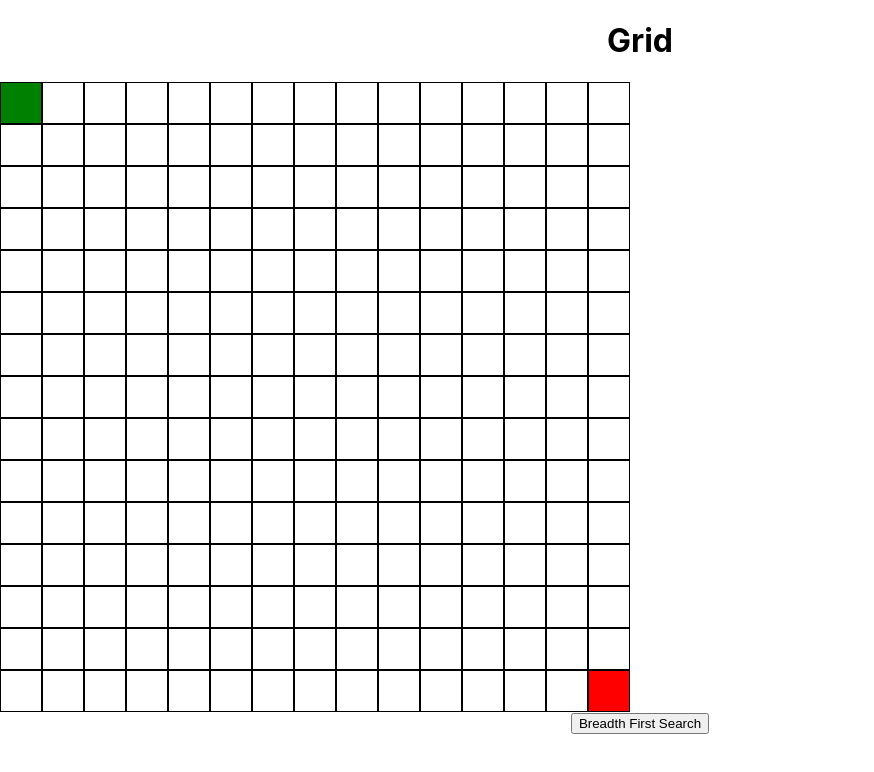
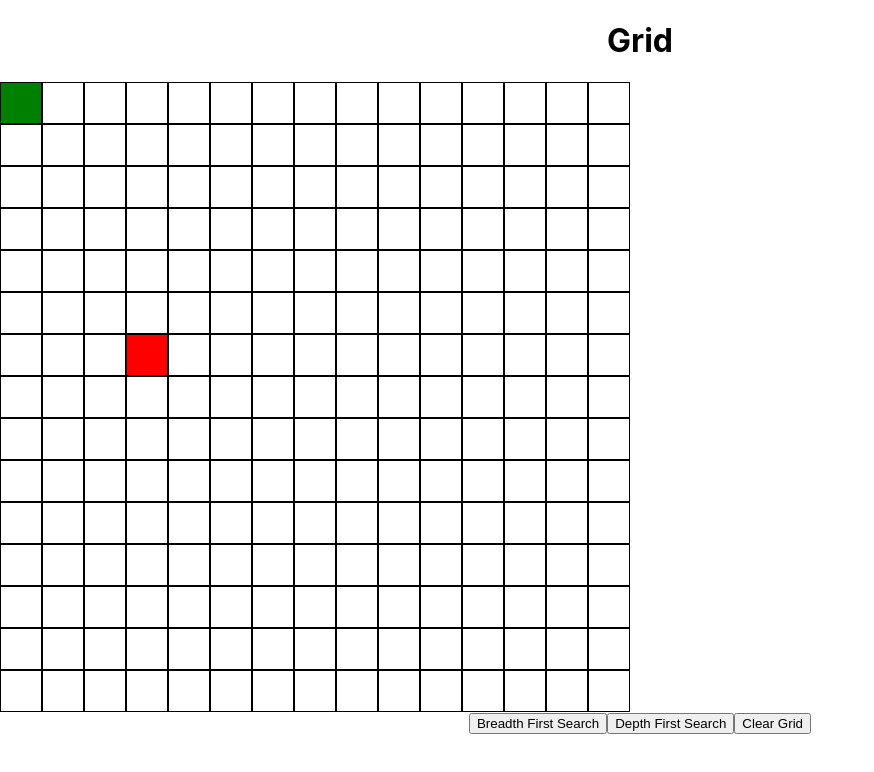
Before and after one commit to Jawny/Algorithm-Visualizer, a React (Create React App) app: page / in a window 1280 px wide. Shown: the top 772 px of the page, without its empty margins (0-874 px from the left). Built offline with nearby package versions, Linux system fonts and the light colour scheme.

Commit message:
finished DFS algorithm, added clear button and clear function after rerunning algorithms

```diff
--- /dev/null
+++ b/src/algorithms/DepthFirstSearch.js
@@ -0,0 +1,27 @@
+function DFS(node, grid) {
+  let visited = new Set();
+  let res = [];
+
+  searchThroughNeighboursHelper(grid, res, visited, node.x, node.y);
+  return res;
+}
+
+function searchThroughNeighboursHelper(grid, res, visited, i, j) {
+  console.log("function ran");
+  if (
+    i >= 0 &&
+    j >= 0 &&
+    i < grid.length &&
+    j < grid[0].length &&
+    !visited.has(grid[i][j])
+  ) {
+    visited.add(grid[i][j]);
+    res.push(grid[i][j]);
+    searchThroughNeighboursHelper(grid, res, visited, i + 1, j);
+    searchThroughNeighboursHelper(grid, res, visited, i - 1, j);
+    searchThroughNeighboursHelper(grid, res, visited, i, j + 1);
+    searchThroughNeighboursHelper(grid, res, visited, i, j - 1);
+  }
+}
+
+export default DFS;
--- /dev/null
+++ b/src/algorithms/Dijkstras.js
@@ -0,0 +1 @@
+function Dijkstras(node, grid) {}
--- a/src/grid/Grid.js
+++ b/src/grid/Grid.js
@@ -2,14 +2,15 @@ import React, { useState, useEffect } from "react";
 import Node from "../node/Node";
 import "./Grid.css";
 import BFS from "../algorithms/BreadthFirstSearch";
+import DFS from "../algorithms/DepthFirstSearch";
 
 const cols = 15;
 const rows = 15;
 
 const NODE_START_ROW = 0;
 const NODE_START_COL = 0;
-const NODE_END_ROW = rows - 1;
-const NODE_END_COL = cols - 1;
+const NODE_END_ROW = 6;
+const NODE_END_COL = 3;
 
 const Grid = () => {
   const [grid, setGrid] = useState([]);
@@ -42,6 +43,9 @@ const Grid = () => {
   function Spot(i, j, val) {
     this.x = i;
     this.y = j;
+    this.g = 0;
+    this.h = 0;
+    this.f = 0;
     this.val = val;
     this.isVisited = false;
     this.isStart = this.x === NODE_START_ROW && this.y === NODE_START_COL;
@@ -51,7 +55,10 @@ const Grid = () => {
   // resultNodes = result steps to play back algorithm
   const runAlgorithm = (resultNodes) => {
     let interval = setInterval(function () {
-      if (resultNodes.length === 0) {
+      if (
+        resultNodes[0] === grid[NODE_END_ROW][NODE_END_COL] ||
+        resultNodes.length === 0
+      ) {
         clearInterval(interval);
         return;
       }
@@ -79,6 +86,28 @@ const Grid = () => {
       setGrid(newGrid);
     }, 50);
   };
+
+  //clear the grid and reset it to default
+  const clearGrid = () => {
+    let newGrid = [];
+
+    for (let i = 0; i < grid.length; i++) {
+      newGrid.push([]);
+      for (let j = 0; j < grid[0].length; j++) {
+        newGrid[i].push(0);
+      }
+    }
+
+    for (let i = 0; i < rows; i++) {
+      for (let j = 0; j < cols; j++) {
+        grid[i][j].isVisited = false;
+        newGrid[i][j] = JSON.parse(JSON.stringify(grid[i][j]));
+      }
+    }
+
+    setGrid(newGrid);
+  };
+
   // Create grid with nodes
   const gridWithNode = (
     <div>
@@ -112,10 +141,29 @@ const Grid = () => {
       <button
         className="BFS"
         onClick={() => {
-          runAlgorithm(BFS(grid[0][0], grid));
+          clearGrid();
+          runAlgorithm(BFS(grid[NODE_START_ROW][NODE_START_COL], grid));
         }}
       >
         Breadth First Search
+      </button>
+      <button
+        className="DFS"
+        onClick={() => {
+          clearGrid();
+          runAlgorithm(DFS(grid[NODE_START_ROW][NODE_START_COL], grid));
+        }}
+      >
+        {" "}
+        Depth First Search
+      </button>
+      <button
+        className="clear"
+        onClick={() => {
+          clearGrid();
+        }}
+      >
+        Clear Grid
       </button>
     </div>
   );
```
